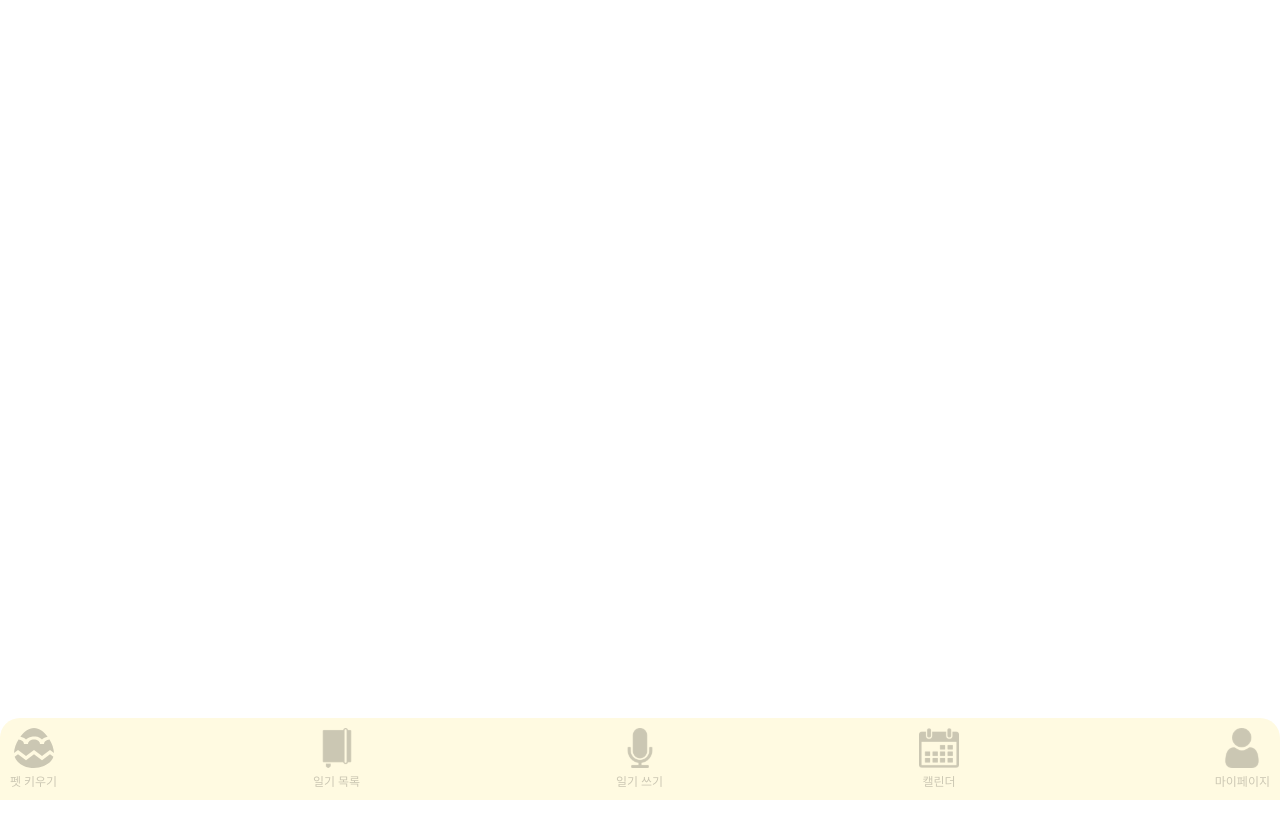
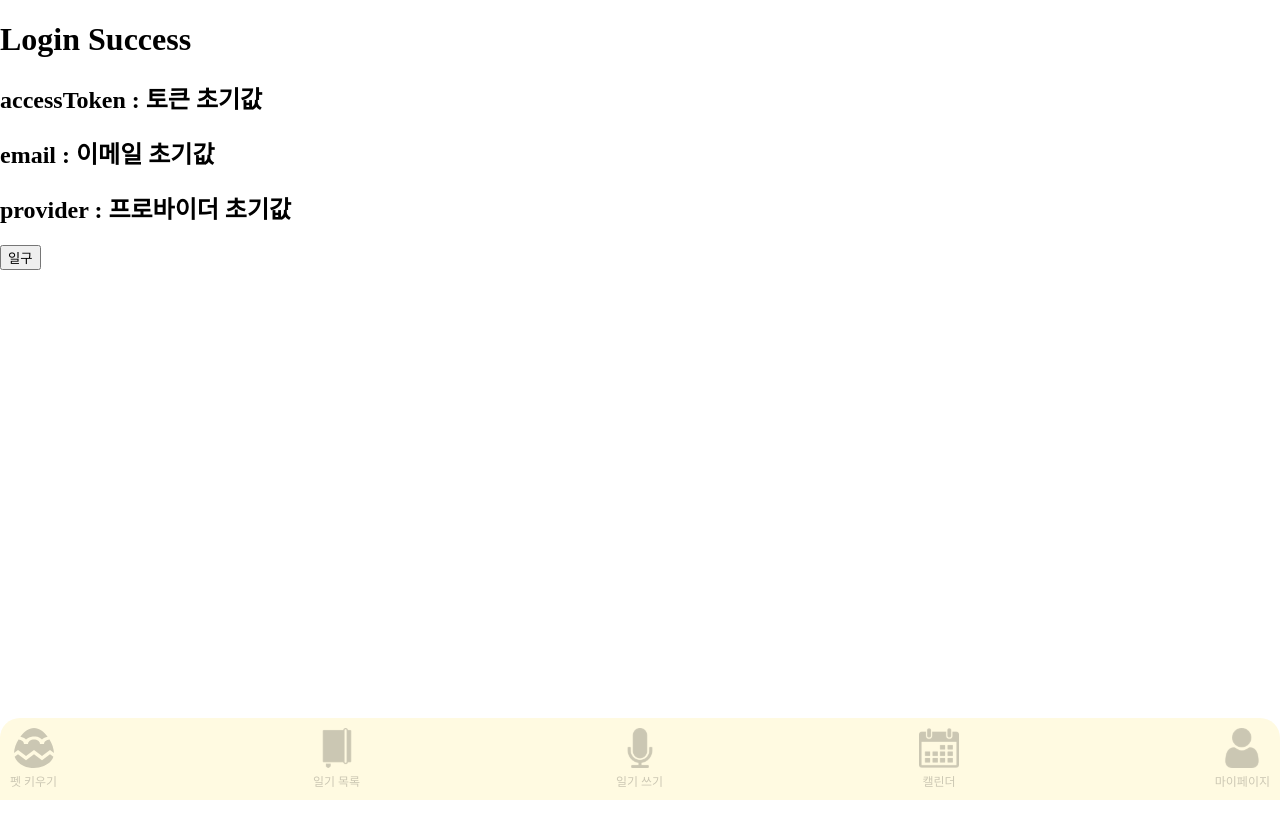
Before and after one commit to goflvhxj96/voice-diary, a React (Vite) app in the folder frontend/voda/: page /login-success in a window 1280 px wide. Before the commit the page ends 800 px from the top, so only its background shows below. Built offline with nearby package versions, Linux system fonts and the light colour scheme; no server answers; sample sign-in values are in the browser's storage.

Commit message:
feat(login): Add login test page

```diff
--- a/frontend/voda/src/App.jsx
+++ b/frontend/voda/src/App.jsx
@@ -51,6 +51,7 @@ function App() {
           <Route path="/voice" element={<VoiceDiary />}></Route>
           <Route path="/voice/record" element={<Record />}></Route>
           <Route path="/voice/check/:id" element={<CheckChat />}></Route>
+          <Route path="/login-success" element={<LoginSuccess />}></Route>
         </Routes>
         <Wrapper>
           <NavBar />
--- a/frontend/voda/src/components/calendar/Calendar.jsx
+++ b/frontend/voda/src/components/calendar/Calendar.jsx
@@ -6,8 +6,8 @@ import { LocalizationProvider } from "@mui/x-date-pickers/LocalizationProvider";
 import { PickersDay } from "@mui/x-date-pickers/PickersDay";
 import { DateCalendar } from "@mui/x-date-pickers/DateCalendar";
 import { DayCalendarSkeleton } from "@mui/x-date-pickers/DayCalendarSkeleton";
+import { getMonth } from "../../services/calendar";
 import "dayjs/locale/ko";
-import calendarIcon from "../../assets/navbar/calendar.svg";
 
 function getRandomNumber(min, max) {
   return Math.round(Math.random() * (max - min) + min);
@@ -87,24 +87,7 @@ export default function DateCalendarServerRequest() {
   const [isLoading, setIsLoading] = React.useState(false);
   const [highlightedDays, setHighlightedDays] = React.useState([1, 2, 15]);
 
-  const fetchHighlightedDays = (date) => {
-    const controller = new AbortController();
-    fakeFetch(date, {
-      signal: controller.signal,
-    })
-      .then(({ daysToHighlight }) => {
-        setHighlightedDays(daysToHighlight);
-        setIsLoading(false);
-      })
-      .catch((error) => {
-        // ignore the error if it's caused by `controller.abort`
-        if (error.name !== "AbortError") {
-          throw error;
-        }
-      });
-
-    requestAbortController.current = controller;
-  };
+  const fetchHighlightedDays = (date) => {};
 
   React.useEffect(() => {
     fetchHighlightedDays(initialValue);
--- a/frontend/voda/src/pages/login/LoginSuccess.jsx
+++ b/frontend/voda/src/pages/login/LoginSuccess.jsx
@@ -5,6 +5,9 @@ import useStore from "../../store/store";
 
 export default function LoginSuccess() {
   const [query] = useSearchParams();
+  const [testAccessToken, setTestAccessToken] = useState("토큰 초기값");
+  const [testEmail, setTestEmail] = useState("이메일 초기값");
+  const [testProvider, setTestProvider] = useState("프로바이더 초기값");
   const navigate = useNavigate();
 
   useEffect(() => {
@@ -13,14 +16,33 @@ export default function LoginSuccess() {
     const provider = query.get("provider");
     if (accessToken) {
       window.localStorage.setItem("accessToken", accessToken);
-      window.location.href = "/pet";
+      setTestAccessToken(accessToken);
+      // window.location.href = "/pet";
       // navigate("/pet");
     } else if (email && provider) {
       window.localStorage.setItem("email", email);
       window.localStorage.setItem("provider", provider);
-      navigate("/login/nickname");
+      setTestEmail(email);
+      setTestProvider(provider);
+      // navigate("/login/nickname");
     }
   }, []);
 
-  return <></>;
+  function ilgooHandler() {
+    if (testAccessToken !== "토큰 초기값") {
+      navigate("/pet");
+    } else {
+      navigate("/login/nickname");
+    }
+  }
+
+  return (
+    <div>
+      <h1>Login Success</h1>
+      <h2>accessToken : {testAccessToken}</h2>
+      <h2>email : {testEmail}</h2>
+      <h2>provider : {testProvider}</h2>
+      <button onClick={ilgooHandler}>일구</button>
+    </div>
+  );
 }
```
Also changed, not shown: frontend/voda/src/pages/login/Login.jsx (line endings or trailing spaces).
